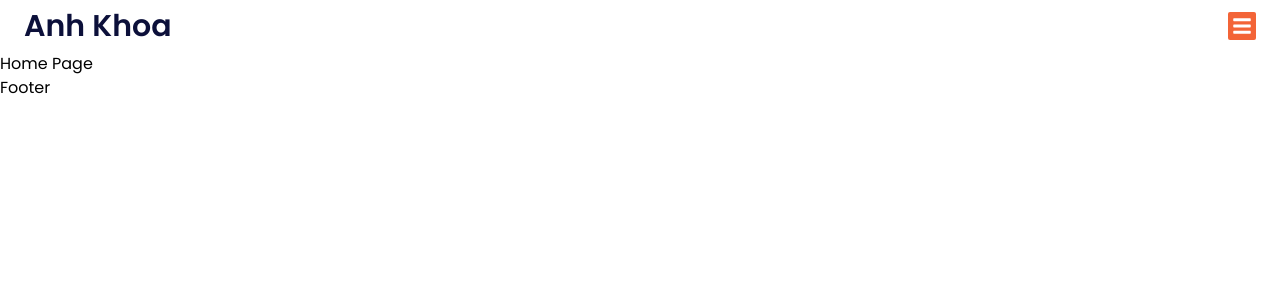
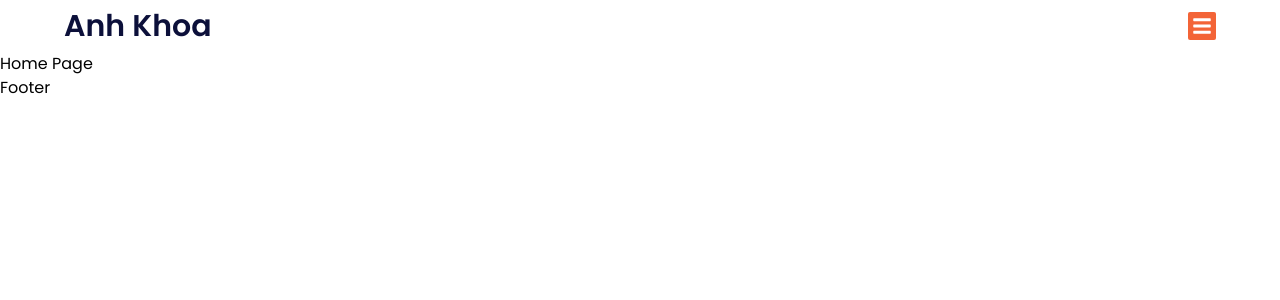
Before and after one commit to anhkhoanoithat/company, a Next.js app: page / in a window 1280 px wide. Shown: the top 300 px of the page. Built offline with nearby package versions, Linux system fonts and the light colour scheme.

Commit message:
fix menu link

```diff
--- a/components/Header/index.jsx
+++ b/components/Header/index.jsx
@@ -12,6 +12,7 @@ export default function Header() {
             className='
             py-2 px-6
             flex justify-between items-center
+            md:px-16
         '
         >
             <div className='text-black text-3xl font-bold'>
```
